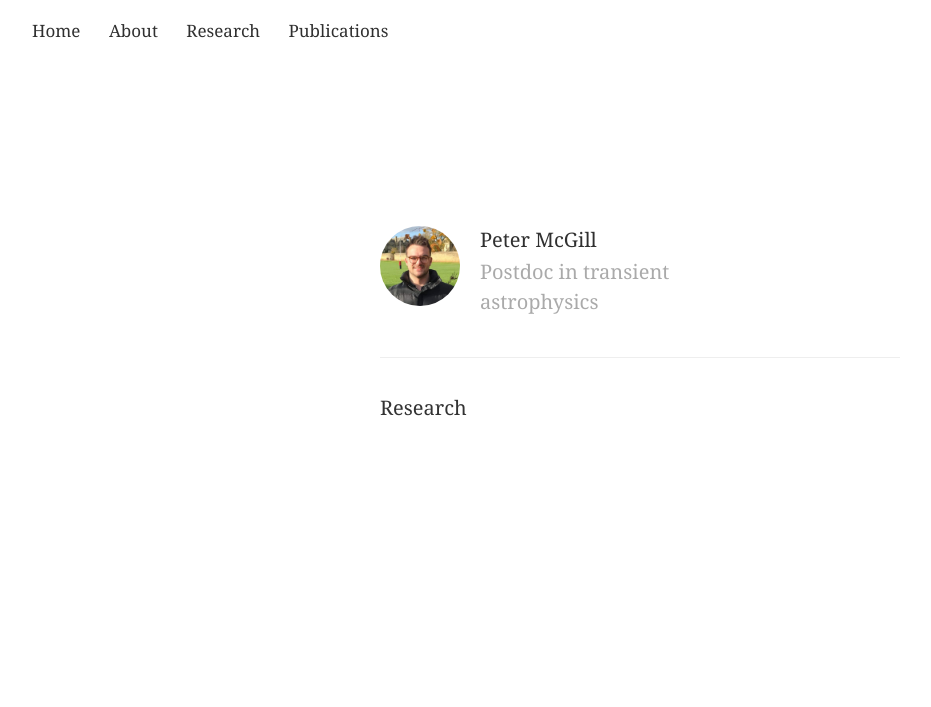
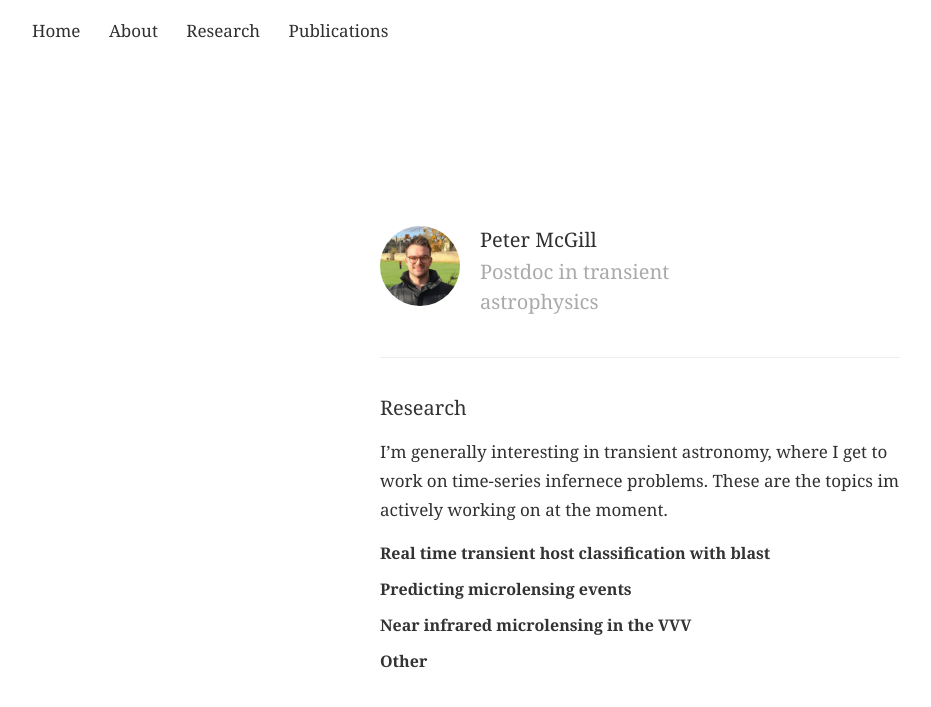
Before and after one commit to astrophpeter/astrophpeter.github.io, a Jekyll site: the page built from research.md, in a window 1280 px wide. Shown: the top 707 px of the page, without its empty margins (0-931 px from the left). Built offline with Jekyll 4.4.1, drawn with Linux system fonts in a browser that asks for light colours; nearby versions of some CDN libraries.

Commit message:
Update research.md

```diff
--- a/research.md
+++ b/research.md
@@ -5,3 +5,22 @@ profile: true
 ---
 
 ### Research
+
+I'm generally interesting in transient astronomy, where I get to work on
+time-series infernece problems. These are the topics im actively working on
+at the moment.
+
+
+#### Real time transient host classification with blast
+
+
+
+#### Predicting microlensing events
+
+
+
+#### Near infrared microlensing in the VVV
+
+
+
+#### Other
```
